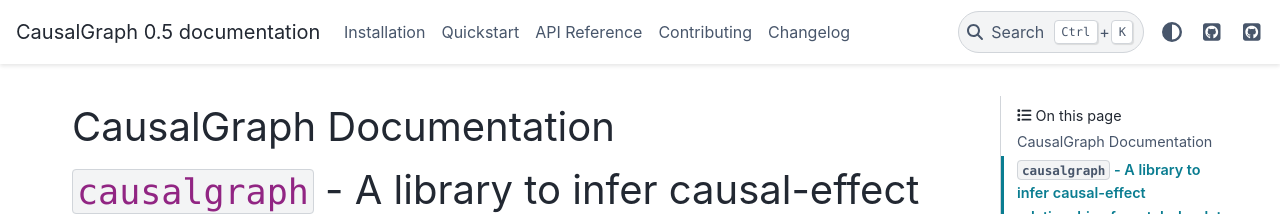
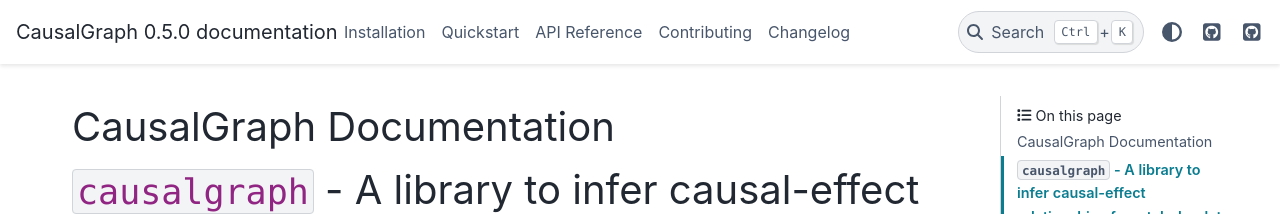
Before and after one commit to renero/causal-graph, a Sphinx documentation site: the page built from docs/index.md, in a window 1280 px wide. Shown: the top 214 px of the page. Built offline with Sphinx 7.4.7 and the PyData theme 0.15.4, drawn with Linux system fonts in a browser that asks for light colours; pages that are not in the unit, such as notebooks, are missing from menus.

Commit message:
after checkout

```diff
--- a/docs/conf.py
+++ b/docs/conf.py
@@ -6,7 +6,7 @@ sys.path.insert(0, os.path.abspath('..'))
 project = 'CausalGraph'
 copyright = '2024, J. Renero'
 author = 'J. Renero'
-release = '0.5'
+release = '0.5.0'
 
 # Add any Sphinx extension module names here
 extensions = [
```
Also changed, not shown: 1 other file.
